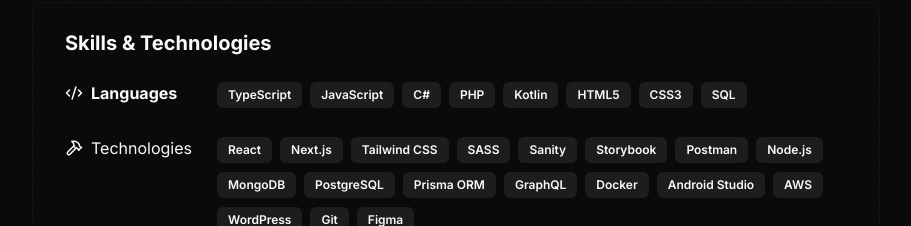
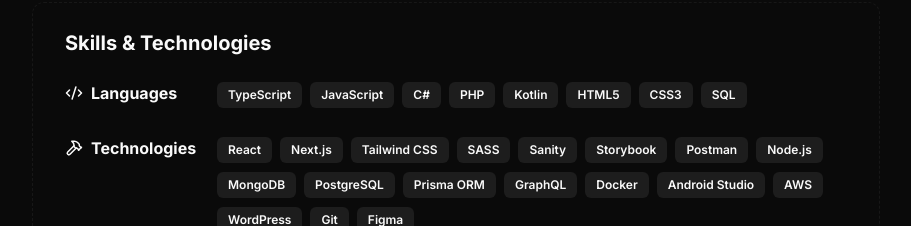
Before and after one commit to choudharyabhishekk/portfolio, a Next.js app: page / in a window 1280 px wide. Shown: the part 2259-2485 px from the top of the page, without its empty margins (184-1095 px from the left). Built offline with nearby package versions, Linux system fonts and the light colour scheme.

Commit message:
fix: skills section

```diff
--- a/src/app/page.tsx
+++ b/src/app/page.tsx
@@ -10,15 +10,18 @@
 import Image from "next/image";
 
 import {
-  BadgeCheck,
   CodeXml,
   Cog,
+  DatabaseZap,
   FileCheck,
+  FolderSync,
   Github,
   GraduationCap,
   Hammer,
   Linkedin,
   Mail,
+  MonitorSmartphone,
+  Wallpaper,
 } from "lucide-react";
 import { ShineBorder } from "@/components/magicui/shine-border";
 import { MagicCard } from "@/components/magicui/magic-card";
@@ -183,11 +186,12 @@
             </div>
 
             {/* Technologies Section */}
+
             <div className="flex flex-col md:flex-row  gap-2 mb-4">
               <BlurFade delay={BLUR_FADE_DELAY * 9}>
                 <div className="flex w-36 gap-2 items-center">
                   <Hammer size={18} />
-                  <h2 className="text-mdfont-bold">Technologies</h2>
+                  <h2 className="text-md font-bold">Technologies</h2>
                 </div>
               </BlurFade>
               <div className="flex flex-wrap gap-2">
@@ -203,6 +207,48 @@
                 ))}
               </div>
             </div>
+
+            {/* <div className="flex flex-col md:flex-row  gap-2 mb-4">
+              <BlurFade delay={BLUR_FADE_DELAY * 9}>
+                <div className="flex w-36 gap-2 items-center">
+                  <MonitorSmartphone size={18} />
+                  <h2 className="text-md font-bold">Frontend</h2>
+                </div>
+              </BlurFade>
+              <div className="flex flex-wrap gap-2">
+                {DATA.technologies.slice(0, 8).map((skill, id) => (
+                  <BlurFade
+                    key={skill}
+                    delay={BLUR_FADE_DELAY * 10 + id * 0.05}
+                  >
+                    <Badge variant="secondary" className="cursor-pointer">
+                      {skill}
+                    </Badge>
+                  </BlurFade>
+                ))}
+              </div>
+            </div>
+
+            {/* <div className="flex flex-col md:flex-row  gap-2 mb-4">
+              <BlurFade delay={BLUR_FADE_DELAY * 9}>
+                <div className="flex w-36 gap-2 items-center">
+                  <DatabaseZap size={18} />
+                  <h2 className="text-md font-bold">Backend</h2>
+                </div>
+              </BlurFade>
+              <div className="flex flex-wrap gap-2">
+                {DATA.technologies.map((skill, id) => (
+                  <BlurFade
+                    key={skill}
+                    delay={BLUR_FADE_DELAY * 10 + id * 0.05}
+                  >
+                    <Badge variant="secondary" className="cursor-pointer">
+                      {skill}
+                    </Badge>
+                  </BlurFade>
+                ))}
+              </div>
+            </div> */}
 
             {/* Concepts Section */}
             <div className="flex flex-col md:flex-row   gap-2">
```
